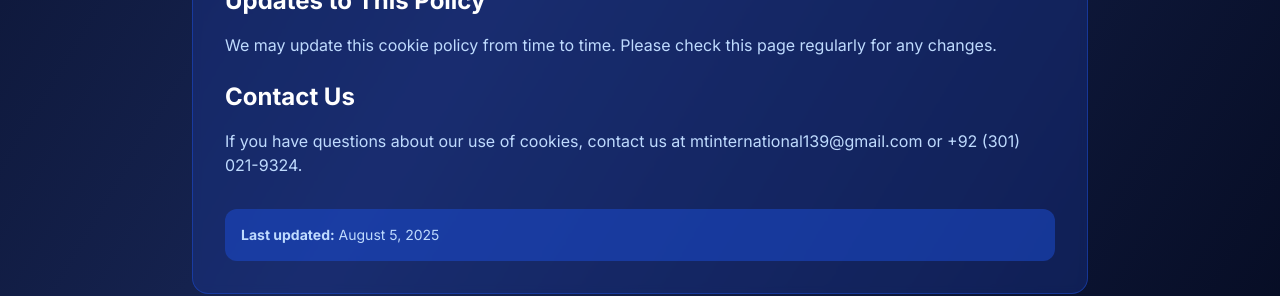
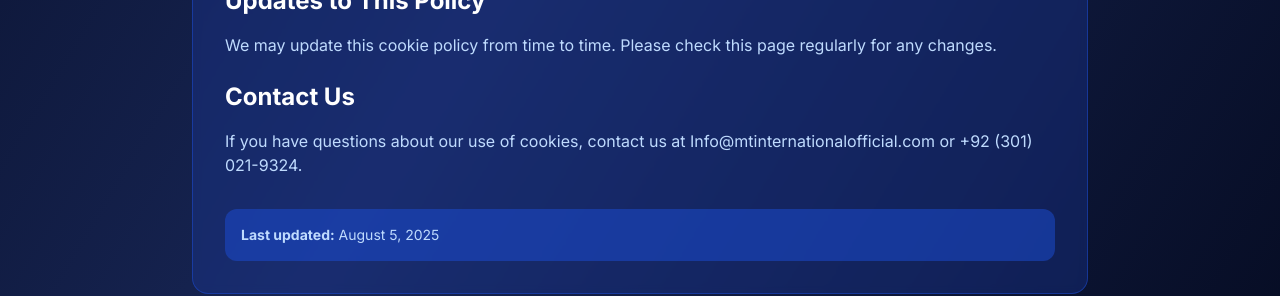
Before and after one commit to M-TalalSid/MTInternationalOfficial, a Next.js app: page /cookies in a window 1280 px wide. Shown: the part 1320-1616 px from the top of the page. Built offline with nearby package versions, Linux system fonts and the light colour scheme.

Commit message:
page.tsx

```diff
--- a/app/cookies/page.tsx
+++ b/app/cookies/page.tsx
@@ -78,7 +78,7 @@ export default function CookiesPage() {
 
                 <h2 className="text-2xl font-bold text-white mb-4">Contact Us</h2>
                 <p className="text-blue-200 mb-6">
-                  If you have questions about our use of cookies, contact us at mtinternational139@gmail.com or +92
+                  If you have questions about our use of cookies, contact us at Info@mtinternationalofficial.com or +92
                   (301) 021-9324.
                 </p>
 
```
